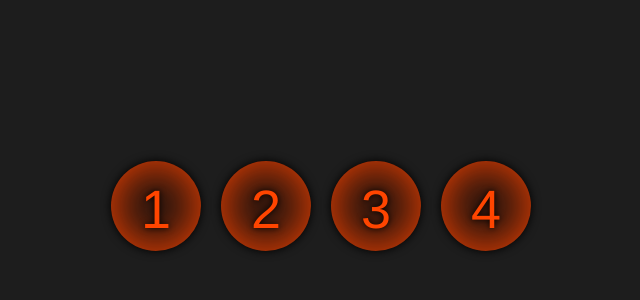
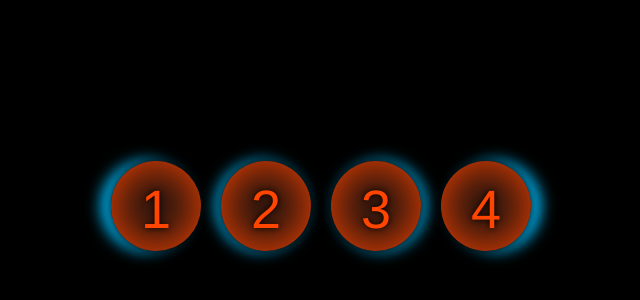
Before and after one commit to friwid/music-review-portal, a Vue app: page / in a window 1280 px wide. Before the commit this address had no page. Shown: the part 154-454 px from the top of the page, without its empty margins (319-959 px from the left). Built offline with nearby package versions, Linux system fonts and the light colour scheme.

Commit message:
Modify Frontpage buttons

```diff
--- a/src/assets/main.css
+++ b/src/assets/main.css
@@ -11,7 +11,7 @@ body {
   margin: 0;
   font-size: 12px;
   font-weight: normal;
-  background-color: rgb(29, 29, 29);
+  background-color: rgb(0, 0, 0);
 }
 
 #app {
@@ -22,3 +22,42 @@ body {
   margin: 0 auto;
   min-height: 90vh;
 }
+
+.backButton {
+  display: block;
+  width: 30px;
+  height: 30px;
+  text-align: center;
+  border-radius: 15px;
+  font-size: 2em;
+  line-height: 1.3em;
+
+  box-shadow:
+    black 0 0 10px,
+    inset orangered 0 0 20px;
+  transition: box-shadow 1s ease-out;
+}
+.backButton:hover {
+  box-shadow:
+    black 0 0 10px 2px,
+    inset springgreen 0 0 20px;
+  transition: box-shadow 0.2s ease-out;
+}
+a,
+a:visited {
+  text-decoration: none;
+  color: orangered;
+  text-shadow: rgb(0, 0, 0) 0 0 4px;
+  transition:
+    color 1s ease-out,
+    text-shadow 1s ease-out;
+}
+
+a:hover,
+a:active {
+  color: springgreen;
+  text-shadow: rgb(0, 0, 0) 0 0 4px;
+  transition:
+    color 0.2s ease-out,
+    text-shadow 0.2s ease-out;
+}
--- a/src/router/index.js
+++ b/src/router/index.js
@@ -14,6 +14,24 @@ const router = createRouter({
       name: 'a1',
       props: false,
       component: () => import('../views/A1View.vue')
+    },
+    {
+      path: '/a2',
+      name: 'a2',
+      props: false,
+      component: () => import('../views/A2View.vue')
+    },
+    {
+      path: '/a3',
+      name: 'a3',
+      props: false,
+      component: () => import('../views/A3View.vue')
+    },
+    {
+      path: '/a4',
+      name: 'a4',
+      props: false,
+      component: () => import('../views/A4View.vue')
     }
   ]
 })
--- a/src/views/HomeView.vue
+++ b/src/views/HomeView.vue
@@ -7,10 +7,10 @@
     </header>
     <div class="wrapper">
       <main>
-        <RouterLink to="/a1" class="button">1</RouterLink>
-        <RouterLink to="/a2" class="button">2</RouterLink>
-        <RouterLink to="/a3" class="button">3</RouterLink>
-        <RouterLink to="/a4" class="button">4</RouterLink>
+        <RouterLink to="/a1" class="button button1">1</RouterLink>
+        <RouterLink to="/a2" class="button button2">2</RouterLink>
+        <RouterLink to="/a3" class="button button3">3</RouterLink>
+        <RouterLink to="/a4" class="button button4">4</RouterLink>
       </main>
     </div>
     <footer></footer>
@@ -40,22 +40,52 @@
   border-radius: 80px;
   line-height: 1.78em;
   background-color: rgb(15, 15, 15);
+}
+.button1 {
   box-shadow:
     black 0 0 10px,
-    inset orangered 0 0 50px;
+    inset orangered 0 0 50px,
+    deepskyblue -10px 0 15px;
+  transition:
+    color 1s ease-out,
+    box-shadow 1s ease-out;
+}
+.button2 {
+  box-shadow:
+    black 0 0 10px,
+    inset orangered 0 0 50px,
+    deepskyblue -5px 0 15px;
+  transition:
+    color 1s ease-out,
+    box-shadow 1s ease-out;
+}
+.button3 {
+  box-shadow:
+    black 0 0 10px,
+    inset orangered 0 0 50px,
+    deepskyblue 5px 0 15px;
+  transition:
+    color 1s ease-out,
+    box-shadow 1s ease-out;
+}
+.button4 {
+  box-shadow:
+    black 0 0 10px,
+    inset orangered 0 0 50px,
+    deepskyblue 10px 0 15px;
   transition:
     color 1s ease-out,
     box-shadow 1s ease-out;
 }
 .button:hover {
   box-shadow:
-    black 0 0 15px 5px,
+    deepskyblue 0 0 30px,
     inset springgreen 0 0 50px;
   transition:
-    color 0.2s ease-out,
-    box-shadow 0.2s ease-out;
+    color 0.5s ease-out,
+    box-shadow 0.5s ease-out;
+  transition-timing-function: cubic-bezier(0.68, -0.55, 0.27, 1.55);
 }
-
 a,
 a:visited {
   text-decoration: none;
@@ -74,7 +104,7 @@ a:active {
   color: springgreen;
   text-shadow: rgb(0, 0, 0) 0 0 6px;
   transition:
-    color 0.2s ease-out,
-    text-shadow 0.2s ease-out;
+    color 0.5s ease-out,
+    text-shadow 0.5s ease-out;
 }
 </style>
```
